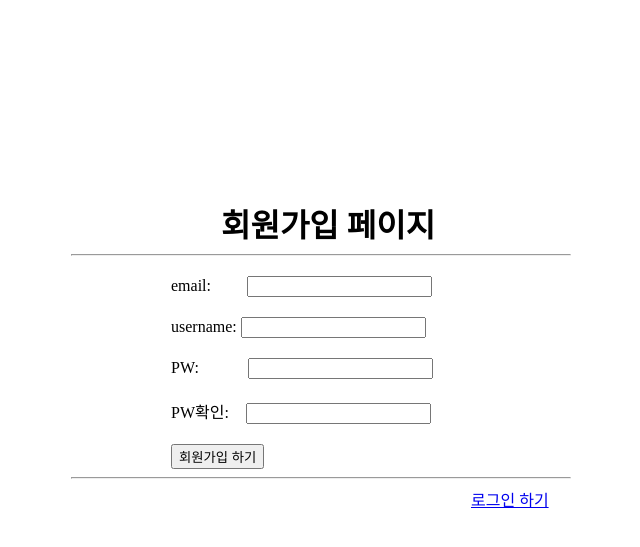
After one commit to Train0303/django-practice, a Django app: page /account/signup/ in a window 1280 px wide. The commit adds this page. Shown: the top 547 px of the page, without its empty margins (319-959 px from the left). Run offline with Django 4.2, Linux system fonts and the light colour scheme; parts of the project's set-up code (start-up, migrations or seed data) failed here and were passed over.

Commit message:
add signup templates

```diff
--- a/socket_exam/socket_project/account/templates/account/login.html
+++ b/socket_exam/socket_project/account/templates/account/login.html
@@ -41,7 +41,7 @@
             <p class = "button"><input type="submit" value="로그인 하기"></p>
         </form>
         <hr>
-        <p class = signup> <a href="./signup.html">회원가입하기</a></p>
+        <p class = signup> <a href="../signup">회원가입하기</a></p>
     </div>
 </body>
 </html>
--- /dev/null
+++ b/socket_exam/socket_project/account/templates/account/signup.html
@@ -0,0 +1,58 @@
+<!DOCTYPE html>
+<html lang="en">
+<head>
+    <meta charset="UTF-8">
+    <title>signup</title>
+    <style>
+        .login {
+            width: 500px;
+            margin: 200px auto auto auto;
+        }
+        .title{
+            margin: 0px 0px 0px 150px;
+        }
+        .id{
+            margin: 20px 0px 0px 100px;
+        }
+        .id input{
+            margin-left: 32px;
+        }
+        .pw{
+            margin: 20px 0px 0px 100px;
+        }
+        #password1{
+            margin-left: 45px;
+        }
+        #password2{
+            margin-left: 13px;
+        }
+        .button{
+            margin: 20px 0px 0px 100px;
+        }
+        .username{
+            margin: 20px 0px 0px 100px;
+        }
+        .signup{
+            display: inline-block;
+            margin-left: 80%;
+            margin-top : 0;
+        }
+    </style>
+</head>
+<body>
+    <div class = "login">
+        <h1 class = "title">회원가입 페이지</h1>
+        <hr>
+        <form method="post" action="{% url 'account:signup' %}">
+            {% csrf_token %}
+            <p class = "id">email: <input type="text" name="email" id="email"/></p>
+            <p class = "username">username: <input type="text" name="username" id="username"/></p>
+            <p class = "pw">PW: <input type="password" name="password1" id="password1"/></p>
+            <p class = "pw">PW확인: <input type="password" name="password2" id="password2"/></p>
+            <p class = "button"><input type="submit" value="회원가입 하기"></p>
+        </form>
+        <hr>
+        <p class = signup> <a href="../login">로그인 하기</a></p>
+    </div>
+</body>
+</html>
--- a/socket_exam/socket_project/account/urls.py
+++ b/socket_exam/socket_project/account/urls.py
@@ -5,4 +5,6 @@ app_name = 'account'
 urlpatterns = [
     path('login/',views.login,name="login"),
     path('logout/',views.logout,name="logout"),
+    path('signup/',views.signup,name="signup"),
+
 ]
--- a/socket_exam/socket_project/account/views.py
+++ b/socket_exam/socket_project/account/views.py
@@ -3,6 +3,8 @@ from django.contrib.auth import authenticate
 from django.contrib.auth import login as auth_login
 from django.contrib.auth import logout as auth_logout
 from django.views.decorators.csrf import csrf_protect
+
+from .models import User
 
 @csrf_protect
 def login(request):
@@ -21,3 +23,20 @@ def login(request):
 def logout(request):
     auth_logout(request)
     return redirect('chat:index')
+
+@csrf_protect
+def signup(request):
+    if request.method == "POST":
+        if request.POST.get('password1') == request.POST.get('password2'):
+            try:
+                user = User.objects.create_user(email=request.POST.get('email'),
+                                                username=request.POST.get('username'),
+                                                password=request.POST.get('password1'))
+                auth_login(request,user)
+                print("생성완료")
+                return redirect("chat:index")
+            except:
+                print("생성실패")
+                return render(request, 'account/signup.html')
+    print("생성실패")
+    return render(request, 'account/signup.html')
--- a/socket_exam/socket_project/socket_project/settings.py
+++ b/socket_exam/socket_project/socket_project/settings.py
@@ -34,7 +34,8 @@ def get_secret(setting):
         raise ImproperlyConfigured(error_msg)
 
 SECRET_KEY = get_secret("SECRET_KEY")
-
+SESSION_COOKIE_AGE = 1200
+SESSION_SAVE_EVERY_REQUEST = True
 # SECURITY WARNING: don't run with debug turned on in production!
 DEBUG = True
 
```
